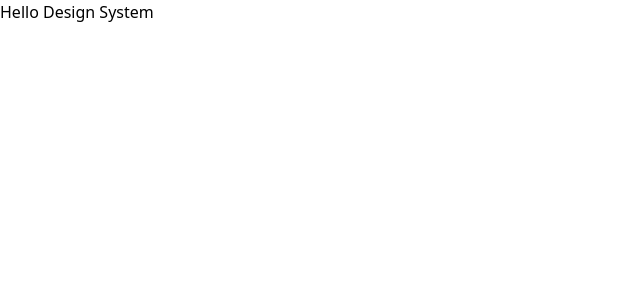
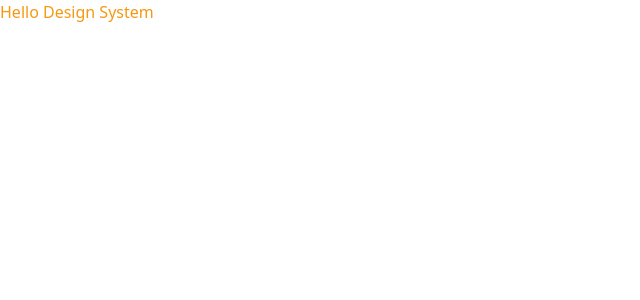
Before and after one commit to athena272/alfabit-design-system, a Next.js app: page / in a window 1280 px wide. Shown: the top 300 px of the page, without its empty margins (0-640 px from the left). Built offline with nearby package versions, Linux system fonts and the light colour scheme.

Commit message:
Update index.tsx

```diff
--- a/pages/index.tsx
+++ b/pages/index.tsx
@@ -5,6 +5,6 @@ const inter = Inter({ subsets: ['latin'] })
 
 export default function App() {
   return (
-    <h1>Hello Design System</h1>
+    <h1 className='text-example'>Hello Design System</h1>
   )
 }
```
